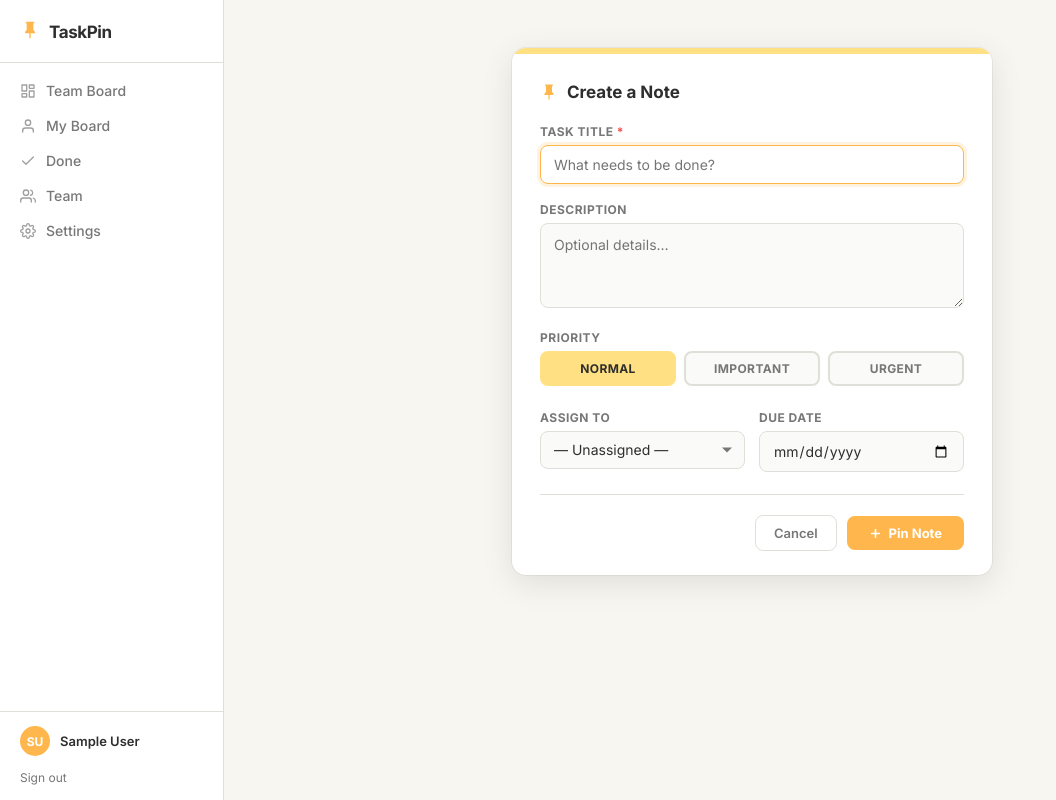
After one commit to AnsonGit-MakieTech/taskpin, a Django app: page /task/create/ in a window 1280 px wide. The commit adds this page. Shown: the whole page, without its empty margins (0-1056 px from the left). Run offline with Django 4.2, Linux system fonts and the light colour scheme; the visitor is signed in with stand-in values (Sample User, id 1); data comes from the database, SQL or seed files in the repository.

Commit message:
create: task 6 - 10

```diff
--- /dev/null
+++ b/base/forms.py
@@ -0,0 +1,43 @@
+from django import forms
+from django.contrib.auth.models import User
+
+from .models import Task
+
+
+class TaskCreateForm(forms.ModelForm):
+    assign_to = forms.ModelChoiceField(
+        queryset=User.objects.filter(is_active=True).order_by('first_name', 'username'),
+        required=False,
+        empty_label='— Leave unassigned —',
+        label='Assign to',
+    )
+
+    class Meta:
+        model = Task
+        fields = ['title', 'description', 'priority', 'due_date', 'assign_to']
+        widgets = {
+            'title': forms.TextInput(attrs={
+                'placeholder': 'What needs to be done?',
+                'autofocus': True,
+            }),
+            'description': forms.Textarea(attrs={
+                'placeholder': 'Optional details…',
+                'rows': 3,
+            }),
+            'due_date': forms.DateInput(attrs={
+                'type': 'date',
+            }),
+        }
+        labels = {
+            'title': 'Task title',
+            'description': 'Description',
+            'priority': 'Priority',
+            'due_date': 'Due date',
+        }
+
+    def __init__(self, *args, **kwargs):
+        super().__init__(*args, **kwargs)
+        # Show full name in the assign_to dropdown when available
+        self.fields['assign_to'].label_from_instance = lambda u: (
+            u.get_full_name() or u.username
+        )
--- a/base/urls.py
+++ b/base/urls.py
@@ -3,5 +3,6 @@ from . import views
 
 urlpatterns = [
     path('', views.team_board, name='team_board'),
+    path('task/create/', views.task_create, name='task_create'),
     path('task/<int:task_id>/done/', views.mark_done, name='mark_done'),
 ]
--- a/base/views.py
+++ b/base/views.py
@@ -5,6 +5,7 @@ from django.utils import timezone
 from django.db.models import Case, When, IntegerField
 
 from .models import Task, ActivityLog
+from .forms import TaskCreateForm
 
 
 PRIORITY_ORDER = Case(
@@ -48,6 +49,36 @@ def team_board(request):
 
 
 @login_required
+def task_create(request):
+    form = TaskCreateForm(request.POST or None)
+    if request.method == 'POST' and form.is_valid():
+        task = form.save(commit=False)
+        task.created_by = request.user
+        assigned_to = form.cleaned_data.get('assign_to')
+        if assigned_to:
+            task.assigned_to = assigned_to
+            task.status = Task.STATUS_ASSIGNED
+        else:
+            task.status = Task.STATUS_UNASSIGNED
+        task.save()
+        ActivityLog.objects.create(
+            actor=request.user,
+            action=f'Created task "{task.title}"'
+            + (f' and assigned to {assigned_to.get_full_name() or assigned_to.username}' if assigned_to else ''),
+            task=task,
+        )
+        return redirect('team_board')
+
+    users = (
+        User.objects
+        .filter(is_active=True)
+        .select_related('profile')
+        .order_by('first_name', 'username')
+    )
+    return render(request, 'board/task_form.html', {'form': form, 'users': users})
+
+
+@login_required
 def mark_done(request, task_id):
     task = get_object_or_404(Task, pk=task_id)
     if request.method == 'POST':
--- /dev/null
+++ b/templates/board/task_form.html
@@ -0,0 +1,323 @@
+{% extends 'base.html' %}
+
+{% block title %}Create Note — TaskPin{% endblock %}
+
+{% block extra_css %}
+<style>
+  .form-page {
+    display: flex;
+    align-items: flex-start;
+    justify-content: center;
+    padding: 48px 24px;
+    min-height: 100vh;
+  }
+
+  .form-card {
+    width: 100%;
+    max-width: 480px;
+    background: var(--white);
+    border-radius: 14px;
+    box-shadow: 0 8px 32px rgba(0,0,0,.1), 0 0 0 1px rgba(0,0,0,.05);
+    overflow: hidden;
+  }
+
+  /* Sticky-note style top stripe by priority (JS-driven) */
+  .form-card-top {
+    height: 6px;
+    background: var(--yellow);
+    transition: background .2s;
+  }
+  .form-card-top.priority-important { background: var(--orange); }
+  .form-card-top.priority-urgent    { background: var(--red); }
+
+  .form-card-body { padding: 28px 28px 24px; }
+
+  .form-heading {
+    font-size: 17px;
+    font-weight: 700;
+    color: var(--text-dark);
+    margin-bottom: 22px;
+    display: flex;
+    align-items: center;
+    gap: 9px;
+  }
+
+  .form-heading svg { color: var(--orange); }
+
+  .form-group { margin-bottom: 18px; }
+
+  .form-group label {
+    display: block;
+    font-size: 12px;
+    font-weight: 700;
+    text-transform: uppercase;
+    letter-spacing: .5px;
+    color: var(--text-muted);
+    margin-bottom: 6px;
+  }
+
+  .form-group input[type="text"],
+  .form-group input[type="date"],
+  .form-group textarea,
+  .form-group select {
+    width: 100%;
+    padding: 10px 13px;
+    border: 1.5px solid var(--border);
+    border-radius: 8px;
+    font-size: 14px;
+    font-family: inherit;
+    color: var(--text-dark);
+    background: #FAFAF8;
+    outline: none;
+    transition: border-color .15s, box-shadow .15s;
+    appearance: none;
+    -webkit-appearance: none;
+  }
+
+  .form-group input[type="text"]:focus,
+  .form-group input[type="date"]:focus,
+  .form-group textarea:focus,
+  .form-group select:focus {
+    border-color: var(--orange);
+    box-shadow: 0 0 0 3px rgba(255,183,77,.18);
+    background: var(--white);
+  }
+
+  .form-group textarea { resize: vertical; min-height: 80px; line-height: 1.5; }
+
+  .form-row {
+    display: grid;
+    grid-template-columns: 1fr 1fr;
+    gap: 14px;
+  }
+
+  /* Priority radio pills */
+  .priority-pills {
+    display: flex;
+    gap: 8px;
+  }
+
+  .priority-pill {
+    flex: 1;
+    position: relative;
+  }
+
+  .priority-pill input[type="radio"] {
+    position: absolute;
+    opacity: 0;
+    width: 0; height: 0;
+  }
+
+  .priority-pill label {
+    display: flex;
+    align-items: center;
+    justify-content: center;
+    padding: 8px 4px;
+    border-radius: 8px;
+    border: 2px solid var(--border);
+    font-size: 12px;
+    font-weight: 700;
+    text-transform: uppercase;
+    letter-spacing: .4px;
+    cursor: pointer;
+    transition: border-color .15s, background .15s;
+    color: var(--text-muted);
+    background: #FAFAF8;
+  }
+
+  .priority-pill input[type="radio"]:checked + label {
+    color: var(--text-dark);
+    border-color: transparent;
+  }
+
+  .priority-pill--normal input:checked + label   { background: var(--yellow); border-color: #F5CC50; }
+  .priority-pill--important input:checked + label { background: var(--orange); color: #fff; border-color: #E49A30; }
+  .priority-pill--urgent input:checked + label    { background: var(--red);    color: #fff; border-color: #C62828; }
+
+  .form-divider {
+    border: none;
+    border-top: 1px solid var(--border);
+    margin: 4px 0 20px;
+  }
+
+  .form-actions {
+    display: flex;
+    align-items: center;
+    gap: 10px;
+    justify-content: flex-end;
+  }
+
+  .btn-cancel {
+    padding: 9px 18px;
+    background: none;
+    border: 1.5px solid var(--border);
+    border-radius: 8px;
+    font-size: 13px;
+    font-weight: 600;
+    font-family: inherit;
+    color: var(--text-muted);
+    cursor: pointer;
+    text-decoration: none;
+    transition: border-color .15s, color .15s;
+  }
+  .btn-cancel:hover { border-color: #bbb; color: var(--text-dark); }
+
+  .btn-submit {
+    padding: 9px 22px;
+    background: var(--orange);
+    border: none;
+    border-radius: 8px;
+    font-size: 13px;
+    font-weight: 700;
+    font-family: inherit;
+    color: #fff;
+    cursor: pointer;
+    transition: background .15s;
+    display: inline-flex;
+    align-items: center;
+    gap: 7px;
+  }
+  .btn-submit:hover { background: #F4A020; }
+
+  .field-error {
+    font-size: 12px;
+    color: #C62828;
+    margin-top: 5px;
+    font-weight: 500;
+  }
+
+  /* Select arrow */
+  .select-wrap { position: relative; }
+  .select-wrap::after {
+    content: '';
+    pointer-events: none;
+    position: absolute;
+    right: 13px;
+    top: 50%;
+    transform: translateY(-50%);
+    border: 5px solid transparent;
+    border-top-color: var(--text-muted);
+    border-bottom: none;
+  }
+  .select-wrap select { padding-right: 34px; }
+</style>
+{% endblock %}
+
+{% block content %}
+<div class="form-page">
+  <div class="form-card">
+    <div class="form-card-top" id="priority-stripe"></div>
+    <div class="form-card-body">
+
+      <h2 class="form-heading">
+        <svg xmlns="http://www.w3.org/2000/svg" width="18" height="18" viewBox="0 0 24 24" fill="currentColor">
+          <path d="M16 12V4h1V2H7v2h1v8l-2 2v2h5.2v6h1.6v-6H18v-2l-2-2z"/>
+        </svg>
+        Create a Note
+      </h2>
+
+      <form method="post" id="task-form">
+        {% csrf_token %}
+
+        {# Title #}
+        <div class="form-group">
+          <label for="id_title">Task title <span style="color:var(--red)">*</span></label>
+          <input type="text" name="title" id="id_title"
+                 value="{{ form.title.value|default:'' }}"
+                 placeholder="What needs to be done?"
+                 autofocus required>
+          {% if form.title.errors %}
+            <p class="field-error">{{ form.title.errors.0 }}</p>
+          {% endif %}
+        </div>
+
+        {# Description #}
+        <div class="form-group">
+          <label for="id_description">Description</label>
+          <textarea name="description" id="id_description"
+                    placeholder="Optional details…" rows="3">{{ form.description.value|default:'' }}</textarea>
+        </div>
+
+        {# Priority — custom radio pills #}
+        <div class="form-group">
+          <label>Priority</label>
+          <div class="priority-pills">
+            <div class="priority-pill priority-pill--normal">
+              <input type="radio" name="priority" id="p_normal" value="normal"
+                     {% if form.priority.value != 'important' and form.priority.value != 'urgent' %}checked{% endif %}>
+              <label for="p_normal">Normal</label>
+            </div>
+            <div class="priority-pill priority-pill--important">
+              <input type="radio" name="priority" id="p_important" value="important"
+                     {% if form.priority.value == 'important' %}checked{% endif %}>
+              <label for="p_important">Important</label>
+            </div>
+            <div class="priority-pill priority-pill--urgent">
+              <input type="radio" name="priority" id="p_urgent" value="urgent"
+                     {% if form.priority.value == 'urgent' %}checked{% endif %}>
+              <label for="p_urgent">Urgent</label>
+            </div>
+          </div>
+        </div>
+
+        <div class="form-row">
+          {# Assign to #}
+          <div class="form-group">
+            <label for="id_assign_to">Assign to</label>
+            <div class="select-wrap">
+              <select name="assign_to" id="id_assign_to">
+                <option value="">— Unassigned —</option>
+                {% for user in users %}
+                <option value="{{ user.pk }}"
+                  {% if form.assign_to.value == user.pk|stringformat:"s" %}selected{% endif %}>
+                  {% if user.profile %}{{ user.profile.display_name }}{% else %}{{ user.get_full_name|default:user.username }}{% endif %}
+                </option>
+                {% endfor %}
+              </select>
+            </div>
+          </div>
+
+          {# Due date #}
+          <div class="form-group">
+            <label for="id_due_date">Due date</label>
+            <input type="date" name="due_date" id="id_due_date"
+                   value="{{ form.due_date.value|default:'' }}">
+          </div>
+        </div>
+
+        <hr class="form-divider">
+
+        <div class="form-actions">
+          <a href="{% url 'team_board' %}" class="btn-cancel">Cancel</a>
+          <button type="submit" class="btn-submit">
+            <svg xmlns="http://www.w3.org/2000/svg" width="13" height="13" viewBox="0 0 24 24" fill="none"
+                 stroke="currentColor" stroke-width="3" stroke-linecap="round" stroke-linejoin="round">
+              <line x1="12" y1="5" x2="12" y2="19"/><line x1="5" y1="12" x2="19" y2="12"/>
+            </svg>
+            Pin Note
+          </button>
+        </div>
+      </form>
+
+    </div>
+  </div>
+</div>
+{% endblock %}
+
+{% block extra_js %}
+<script>
+  // Update top stripe color to match selected priority
+  const stripe = document.getElementById('priority-stripe');
+  const radios = document.querySelectorAll('input[name="priority"]');
+
+  function updateStripe() {
+    stripe.className = 'form-card-top';
+    radios.forEach(r => {
+      if (r.checked) stripe.classList.add('priority-' + r.value);
+    });
+  }
+
+  radios.forEach(r => r.addEventListener('change', updateStripe));
+  updateStripe();
+</script>
+{% endblock %}
--- a/templates/board/team_board.html
+++ b/templates/board/team_board.html
@@ -181,7 +181,7 @@
       <h1 class="board-title">Team Board</h1>
       <p class="board-title-sub">Drag a note to assign it to a teammate</p>
     </div>
-    <a href="#" class="btn-create">
+    <a href="{% url 'task_create' %}" class="btn-create">
       <svg xmlns="http://www.w3.org/2000/svg" width="14" height="14" viewBox="0 0 24 24" fill="none"
            stroke="currentColor" stroke-width="3" stroke-linecap="round" stroke-linejoin="round">
         <line x1="12" y1="5" x2="12" y2="19"/><line x1="5" y1="12" x2="19" y2="12"/>
```
Also changed, not shown: docs/project/CHECKLIST.md (+69 -12 lines).
